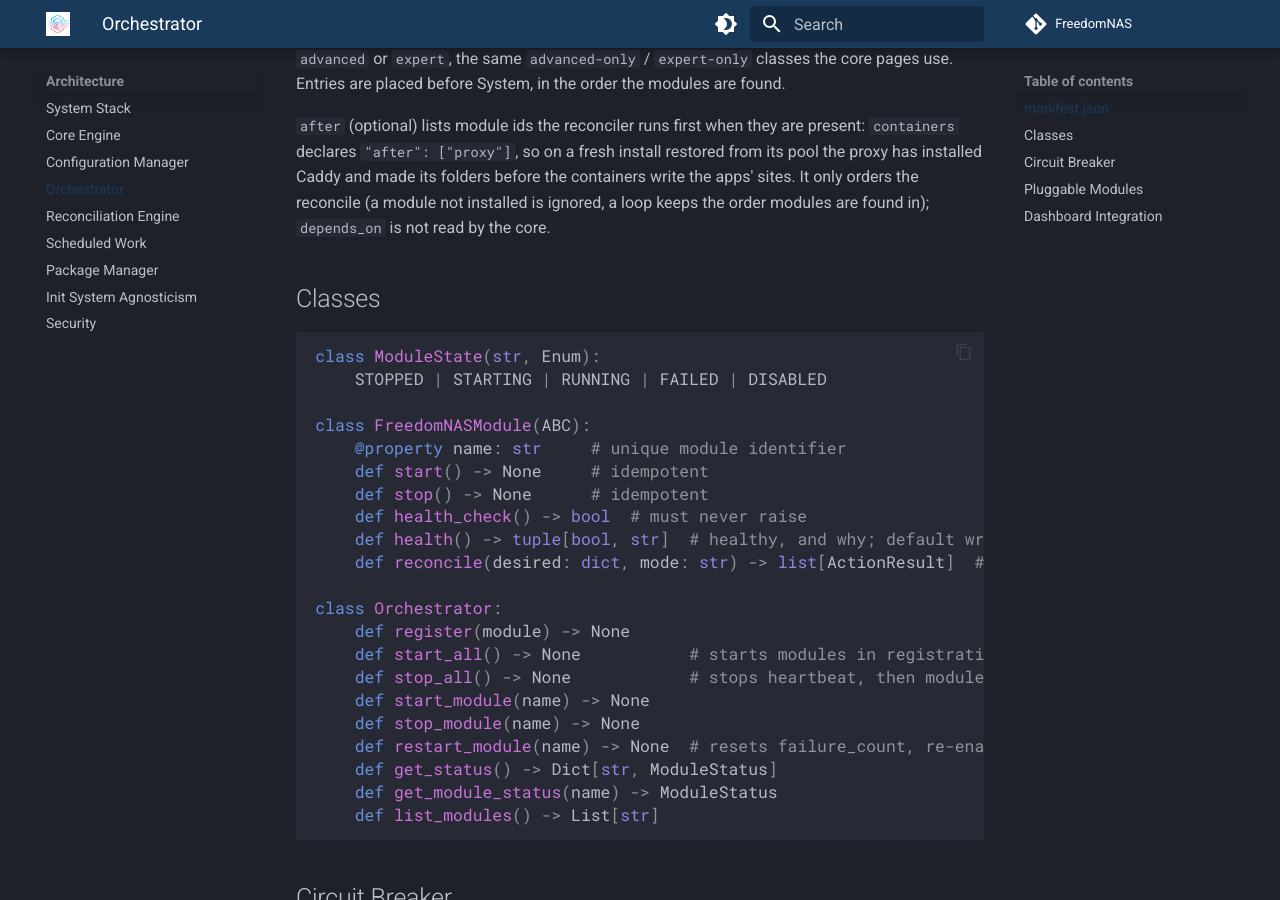
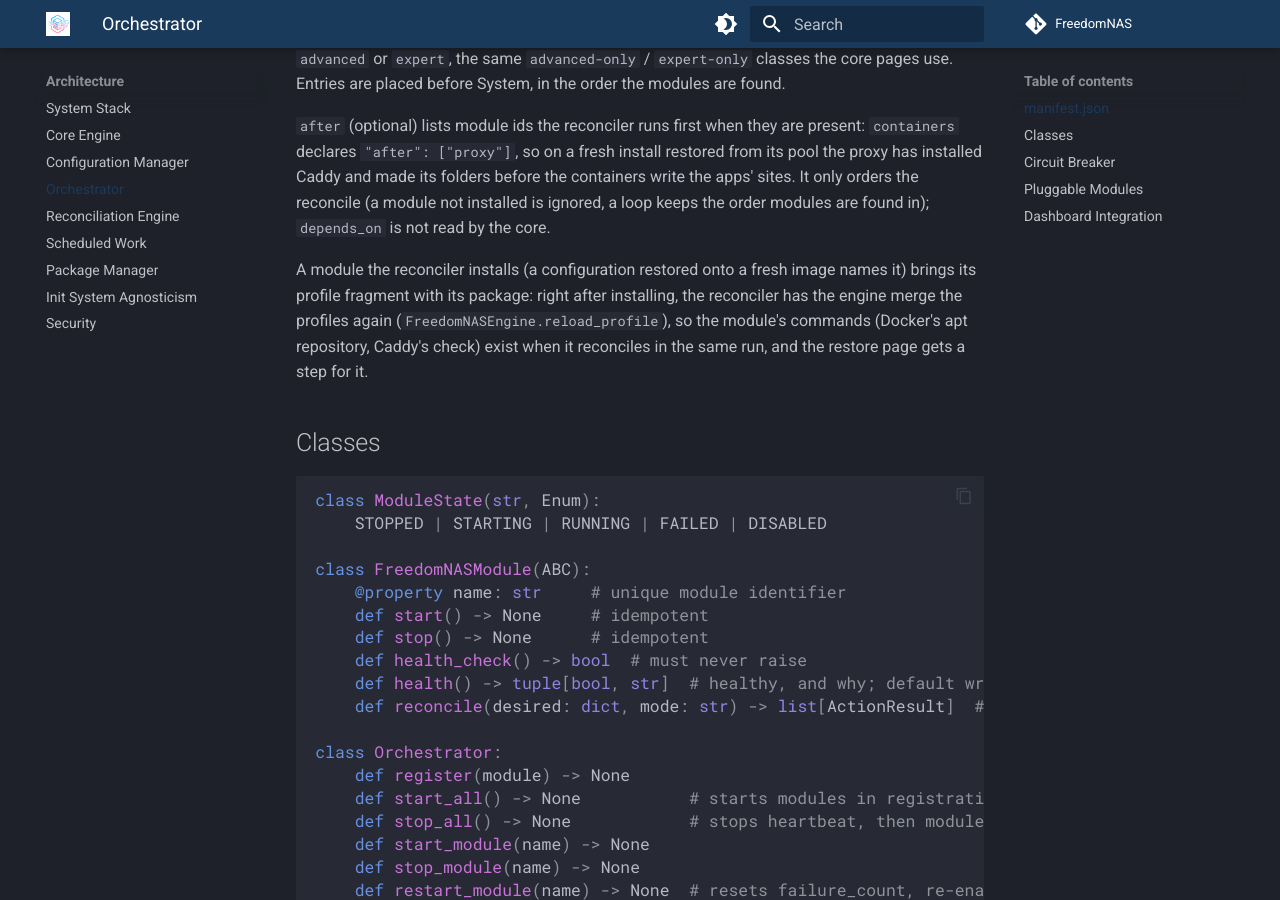
Before and after one commit to FreedomNAS/freedomnas-docs, an MkDocs documentation site: the page built from docs/architecture/orchestrator.md, in a window 1280 px wide and 900 px high, scrolled down 1491 px. Built offline with MkDocs 1.6.1 and Material for MkDocs 9.7.7, drawn with Linux system fonts in a browser that asks for light colours.

Commit message:
Document profiles loaded again after installing modules

````diff
--- a/docs/architecture/orchestrator.md
+++ b/docs/architecture/orchestrator.md
@@ -73,6 +73,13 @@ before the containers write the apps' sites. It only orders the reconcile
 (a module not installed is ignored, a loop keeps the order modules are
 found in); `depends_on` is not read by the core.
 
+A module the reconciler installs (a configuration restored onto a fresh
+image names it) brings its profile fragment with its package: right after
+installing, the reconciler has the engine merge the profiles again
+(`FreedomNASEngine.reload_profile`), so the module's commands (Docker's
+apt repository, Caddy's check) exist when it reconciles in the same run,
+and the restore page gets a step for it.
+
 ## Classes
 
 ```python
````
